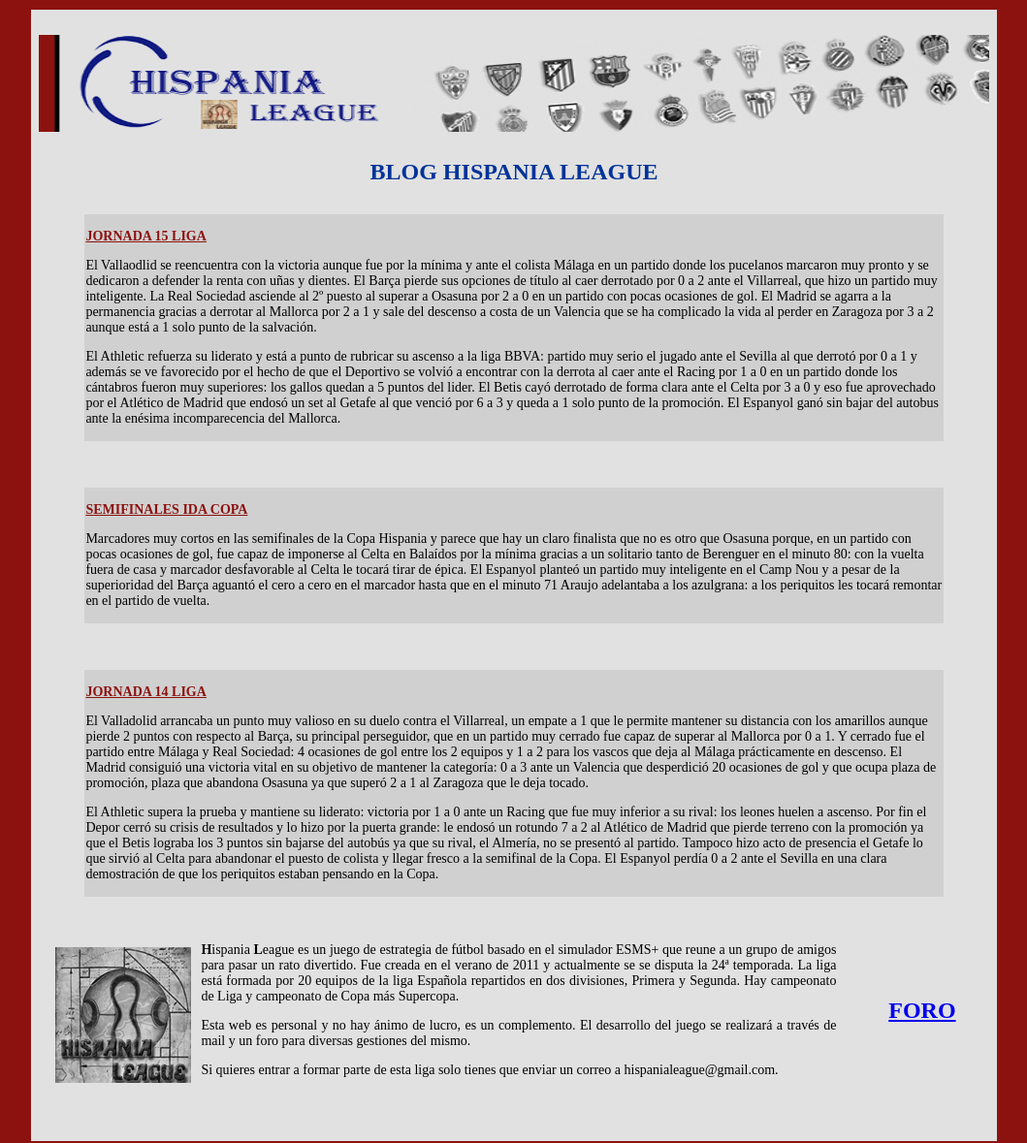
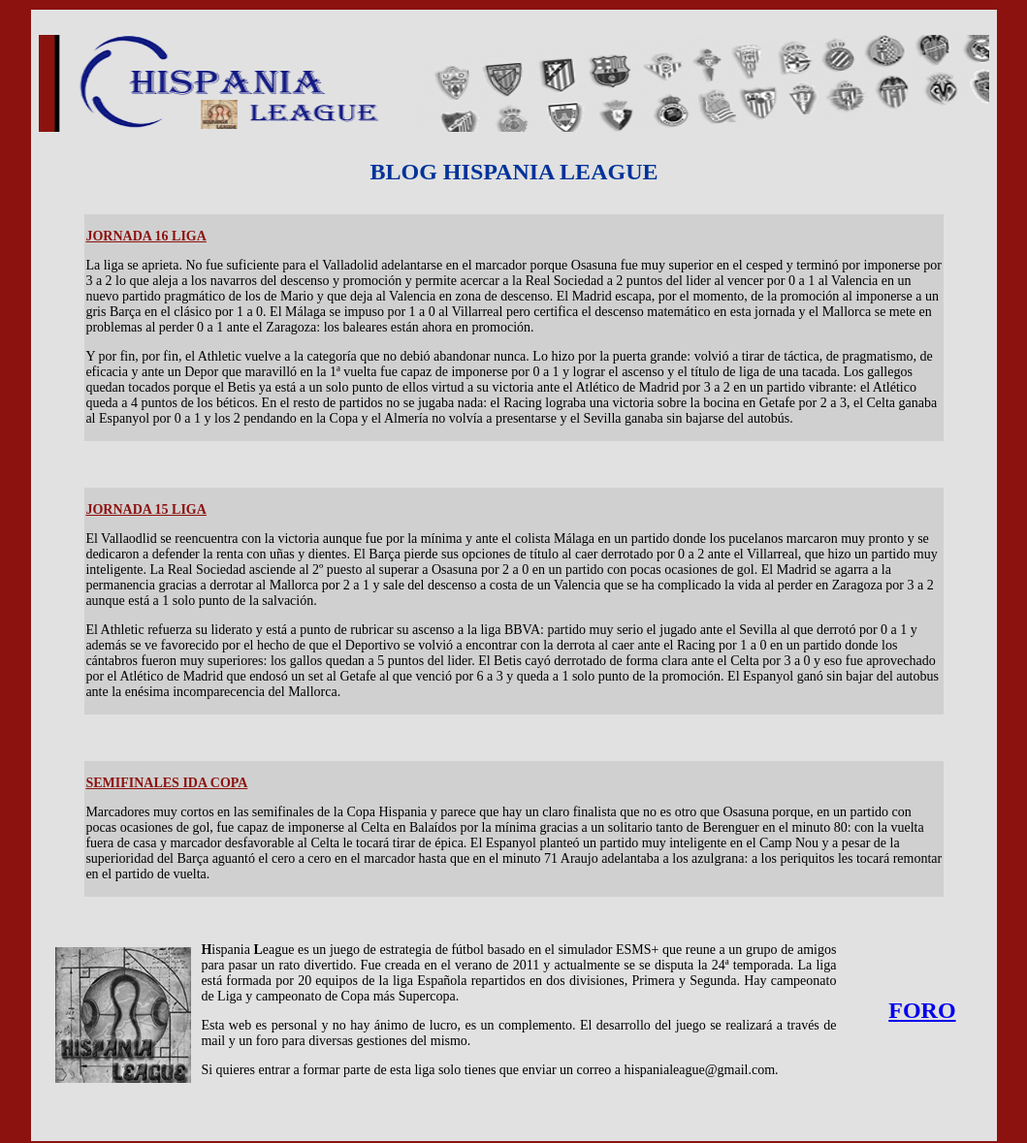
Before and after one commit to hlesms/web, a plain HTML site: page index.html in a window 1280 px wide. Shown: the whole page at 97% size, without its empty margins (110-1169 px from the left). Drawn offline with Linux system fonts and the light colour scheme.

Commit message:
Add files via upload

```diff
--- a/index.html
+++ b/index.html
@@ -46,6 +46,15 @@ body {
         <tr>
           <td align="center" valign="top"><table width="90%" border="0">
             <tr>
+              <td bgcolor="#D0D0D0"><p><strong><font color="#8C120F""><b><u>JORNADA  16 LIGA</u></b></font></strong></p>
+                <p>La liga se aprieta. No fue suficiente para el Valladolid adelantarse en el marcador porque Osasuna fue muy superior en el cesped y terminó por imponerse por 3 a 2 lo que aleja a los navarros del descenso y promoción y permite acercar a la Real Sociedad a 2 puntos del lider al vencer por 0 a 1 al Valencia en un nuevo partido pragmático de los de Mario y que deja al Valencia en zona de descenso. El Madrid escapa, por el momento, de la promoción al imponerse a un gris Barça en el clásico por 1 a 0. El Málaga se impuso por 1 a 0 al Villarreal pero certifica el descenso matemático en esta jornada y el Mallorca se mete en problemas al perder 0 a 1 ante el Zaragoza: los baleares están ahora en promoción.                </p>
+                <p>Y por fin, por fin, el Athletic vuelve a la categoría que no debió abandonar nunca. Lo hizo por la puerta grande: volvió a tirar de táctica, de pragmatismo, de eficacia y ante un Depor que maravilló en la 1ª vuelta fue capaz de imponerse por 0 a 1 y lograr el ascenso y el título de liga de una tacada. Los gallegos quedan tocados porque el Betis ya está a un solo punto de ellos virtud a su victoria ante el Atlético de Madrid por 3 a 2 en un partido vibrante: el Atlético queda a 4 puntos de los béticos. En el resto de partidos no se jugaba nada: el Racing lograba una victoria sobre la bocina en Getafe por 2 a 3, el Celta ganaba al Espanyol por 0 a 1 y los 2 pendando en la Copa y el Almería no volvía a presentarse y el Sevilla ganaba sin bajarse del autobús.<br />
+              </p></td>
+            </tr>
+          </table>
+            <p>&nbsp;</p>
+            <table width="90%" border="0">
+            <tr>
               <td bgcolor="#D0D0D0"><p><strong><font color="#8C120F""><b><u>JORNADA  15 LIGA</u></b></font></strong></p>
                 <p>El Vallaodlid se reencuentra con la victoria aunque fue por la mínima y ante el colista Málaga en un partido donde los pucelanos marcaron muy pronto y se dedicaron a defender la renta con uñas y dientes. El Barça pierde sus opciones de título al caer derrotado por 0 a 2 ante el Villarreal, que hizo un partido muy inteligente. La Real Sociedad asciende al 2º puesto al superar a Osasuna por 2 a 0 en un partido con pocas ocasiones de gol. El Madrid se agarra a la permanencia gracias a derrotar al Mallorca por 2 a 1 y sale del descenso a costa de un Valencia que se ha complicado la vida al perder en Zaragoza por 3 a 2 aunque está a 1 solo punto de la salvación.</p>
                 <p>El Athletic refuerza su liderato y está a punto de rubricar su ascenso a la liga BBVA: partido muy serio el jugado ante el Sevilla al que derrotó por 0 a 1 y además se ve favorecido por el hecho de que el Deportivo se volvió a encontrar con la derrota al caer ante el Racing por 1 a 0 en un partido donde los cántabros fueron muy superiores: los gallos quedan a 5 puntos del lider. El Betis cayó derrotado de forma clara ante el Celta por 3 a 0 y eso fue aprovechado por el Atlético de Madrid que endosó un set al Getafe al que venció por 6 a 3 y queda a 1 solo punto de la promoción. El Espanyol ganó sin bajar del autobus ante la enésima incomparecencia del Mallorca.</p></td>
@@ -57,15 +66,7 @@ body {
                 <td height="118" bgcolor="#D0D0D0"><p><strong><font color="#8C120F""><b><u>SEMIFINALES IDA COPA</u></b></font></strong></p>
                   <p>Marcadores muy cortos en las semifinales de la Copa Hispania y parece que hay un claro finalista que no es otro que Osasuna porque, en un partido con pocas ocasiones de gol, fue capaz de imponerse al Celta en Balaídos por la mínima gracias a un solitario tanto de Berenguer en el minuto 80: con la vuelta fuera de casa y marcador desfavorable al Celta le tocará tirar de épica. El Espanyol planteó un partido muy inteligente en el Camp Nou y a pesar de la superioridad del Barça aguantó el cero a cero en el marcador hasta que en el minuto 71 Araujo adelantaba a los azulgrana: a los periquitos les tocará remontar en el partido de vuelta.</p></td>
               </tr>
-            </table>
-            <p>&nbsp;</p>
-            <table width="90%" border="0">
-            <tr>
-              <td bgcolor="#D0D0D0"><p><strong><font color="#8C120F""><b><u>JORNADA  14 LIGA</u></b></font></strong></p>
-                <p>El Valladolid arrancaba un punto muy valioso en su duelo contra el Villarreal, un empate a 1 que le permite mantener su distancia con los amarillos aunque pierde 2 puntos con respecto al Barça, su principal perseguidor, que en un partido muy cerrado fue capaz de superar al Mallorca por 0 a 1. Y cerrado fue el partido entre Málaga y Real Sociedad: 4 ocasiones de gol entre los 2 equipos y 1 a 2 para los vascos que deja al Málaga prácticamente en descenso. El Madrid consiguió una victoria vital en su objetivo de mantener la categoría: 0 a 3 ante un Valencia que desperdició 20 ocasiones de gol y que ocupa plaza de promoción, plaza que abandona Osasuna ya que  superó 2 a 1 al Zaragoza que le deja tocado.                </p>
-                <p>El Athletic supera la prueba y mantiene su liderato: victoria por 1 a 0 ante un Racing que fue muy inferior a su rival: los leones huelen a ascenso. Por fin el Depor cerró su crisis de resultados y lo hizo por la puerta grande: le endosó un rotundo 7 a 2 al Atlético de Madrid que pierde terreno con la promoción ya que el Betis lograba los 3 puntos sin bajarse del autobús ya que su rival, el Almería, no se presentó al partido. Tampoco hizo acto de presencia el Getafe lo que sirvió al Celta para abandonar el puesto de colista y llegar fresco a la semifinal de la Copa. El Espanyol perdía 0 a 2 ante el Sevilla en una clara demostración de que los periquitos estaban pensando en la Copa.</p></td>
-            </tr>
-          </table></td>
+            </table></td>
         </tr>
       </table>
       <table width="100%" border="0">
```
